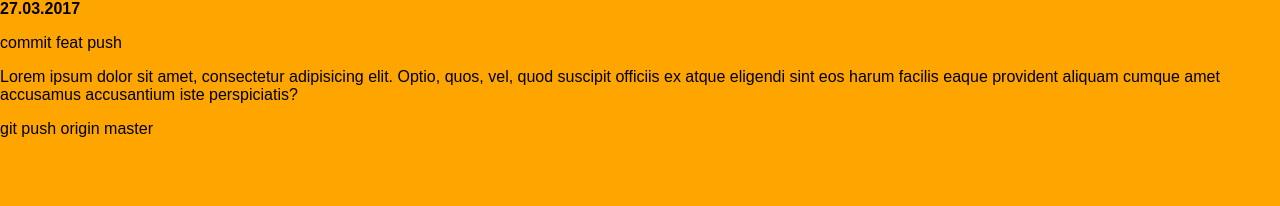
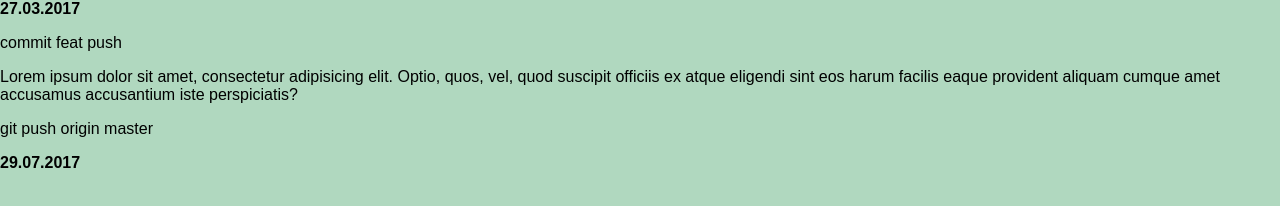
Before and after one commit to SerikovaTatyana/test, a plain HTML site: page index.html in a window 1280 px wide. Drawn offline with Linux system fonts and the light colour scheme.

Commit message:
29.07.2017 new commit

```diff
--- a/css/style.css
+++ b/css/style.css
@@ -1,5 +1,5 @@
 @import url(normalize.css);
 
 body {
-	background-color: orange;
+	background-color: #B0D8BF;
 }
--- a/index.html
+++ b/index.html
@@ -16,5 +16,7 @@
 		<p>Lorem ipsum dolor sit amet, consectetur adipisicing elit. Optio, quos, vel, quod suscipit officiis ex atque eligendi sint eos harum facilis eaque provident aliquam cumque amet accusamus accusantium iste perspiciatis?</p>
 		<p>git push origin master</p>
 
+		<b>29.07.2017</b>
+
 	</body>
 </html>
```
